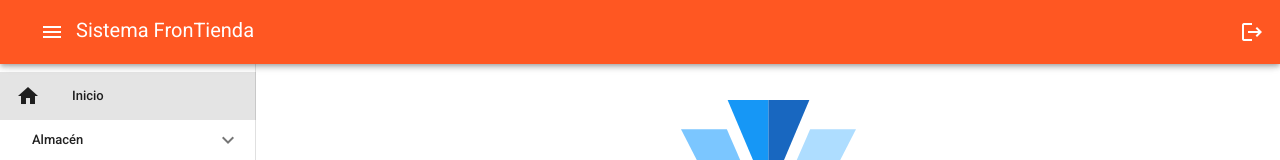
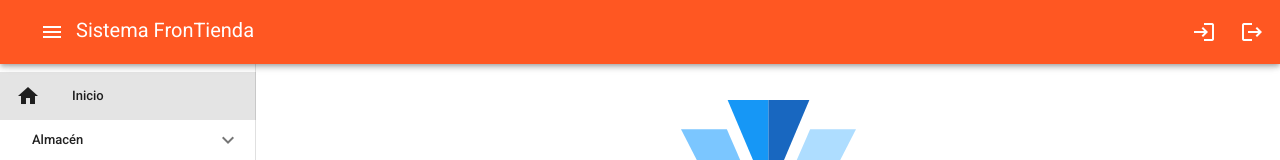
Before and after one commit to Grupo1-Colab/front_end_vue, a Vue app: page / in a window 1280 px wide. Shown: the top 160 px of the page. Built offline with nearby package versions, Linux system fonts and the light colour scheme.

Commit message:
Agregada ruta al login

```diff
--- a/src/App.vue
+++ b/src/App.vue
@@ -228,6 +228,9 @@
         <span class="hidden-sm-and-down">Sistema FronTienda</span>
       </v-toolbar-title>
       <v-spacer></v-spacer>
+      <v-btn icon :to="{name: 'Login'}">
+        <v-icon>login</v-icon>
+      </v-btn>
       <v-btn icon>
         <v-icon>logout</v-icon>
       </v-btn>
```
